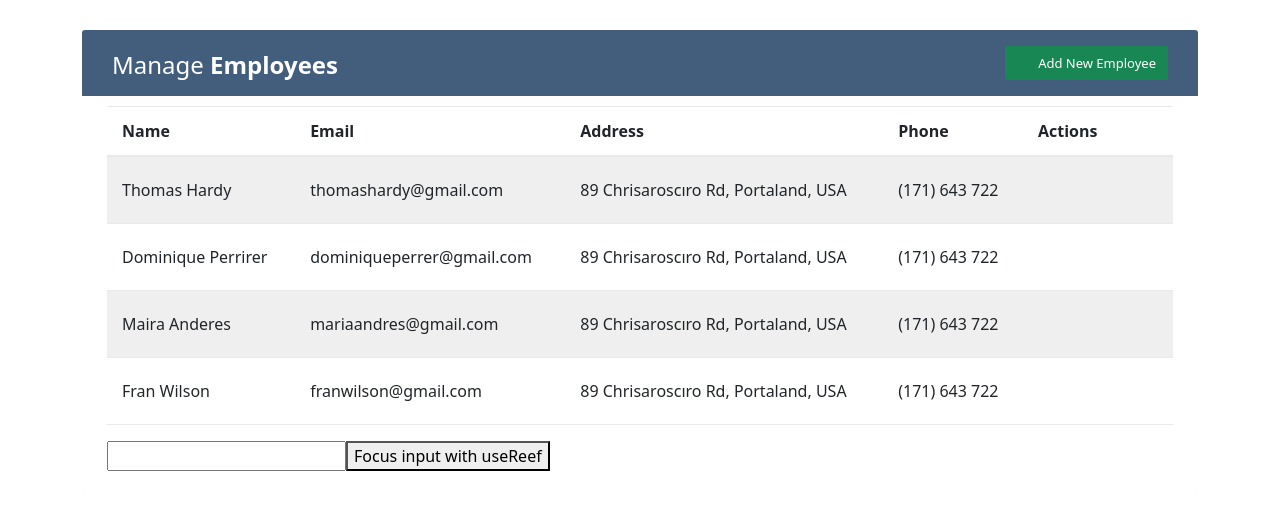
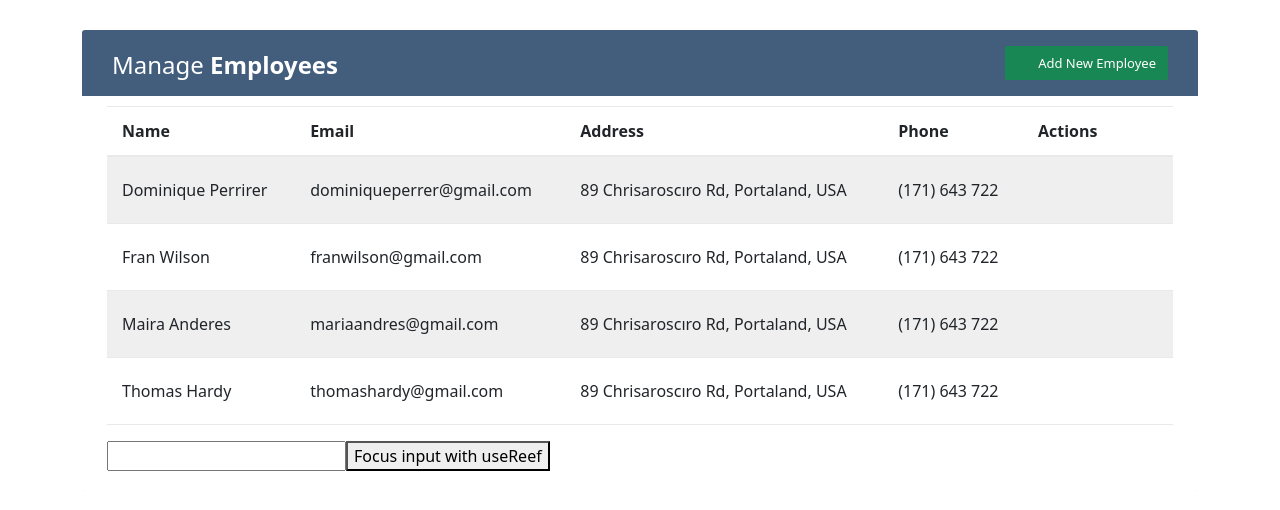
Before and after one commit to damladlg/Simple-React-Projects, a React (Create React App) app in the folder manage-employee/: page / in a window 1280 px wide. Shown: the top 510 px of the page. Built offline with nearby package versions, Linux system fonts and the light colour scheme.

Commit message:
employees are ranked

```diff
--- a/manage-employee/src/components/EmployeeList.js
+++ b/manage-employee/src/components/EmployeeList.js
@@ -6,7 +6,7 @@ import AddForm from "./AddForm";
 
 const EmployeeList = () => {
 
-    const { employees } = useContext(EmployeeContext);
+    const { sortedEmployees } = useContext(EmployeeContext);
     const [show, setShow] = useState(false)
 
     const handleClose = () => setShow(false);
@@ -18,7 +18,7 @@ const EmployeeList = () => {
         return () => {
             handleClose();
         }
-    }, [employees])
+    }, [sortedEmployees])
 
     /* herhangi bir dom elemanına referans vererek current özelliğine bir özellik verebiliriz. useRefi ayıran özelliği sürekli render etmez */
     const myRef = useRef(null);
@@ -51,7 +51,7 @@ const EmployeeList = () => {
                 </thead>
                 <tbody>
                     {
-                        employees.map((employee) => (
+                        sortedEmployees.map((employee) => (
                             <tr key={employee.id}>
                                 <Employee employee={employee}></Employee>
                             </tr>
--- a/manage-employee/src/contexts/EmployeeContext.js
+++ b/manage-employee/src/contexts/EmployeeContext.js
@@ -12,6 +12,8 @@ const EmployeeContextProvider = (props) => {
         { id: uuidv4(), name: "Fran Wilson", email: "franwilson@gmail.com", address: "89 Chrisaroscıro Rd, Portaland, USA", phone: "(171) 643 722" }
     ])
 
+    const sortedEmployees = employees.sort((a, b) => a.name.localeCompare(b.name));
+
     const addEmployee = (name, email, address, phone) => {
         setEmployees([...employees, { id: uuidv4(), name, email, address, phone }]);
     }
@@ -25,7 +27,7 @@ const EmployeeContextProvider = (props) => {
     }
 
     return (
-        <EmployeeContext.Provider value={{ employees, addEmployee, deleteEmployee,updateEmployee }}>
+        <EmployeeContext.Provider value={{ sortedEmployees, addEmployee, deleteEmployee, updateEmployee }}>
             {props.children}
         </EmployeeContext.Provider>
     )
```
